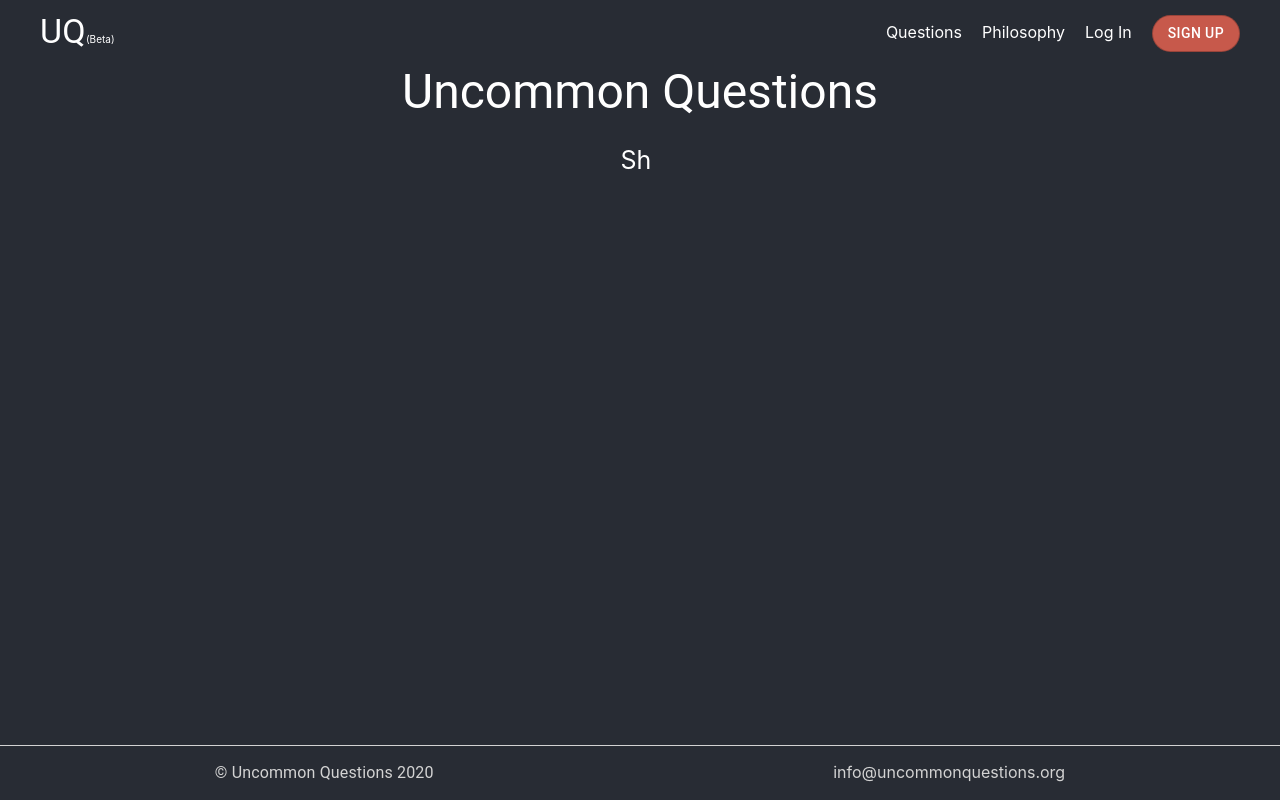
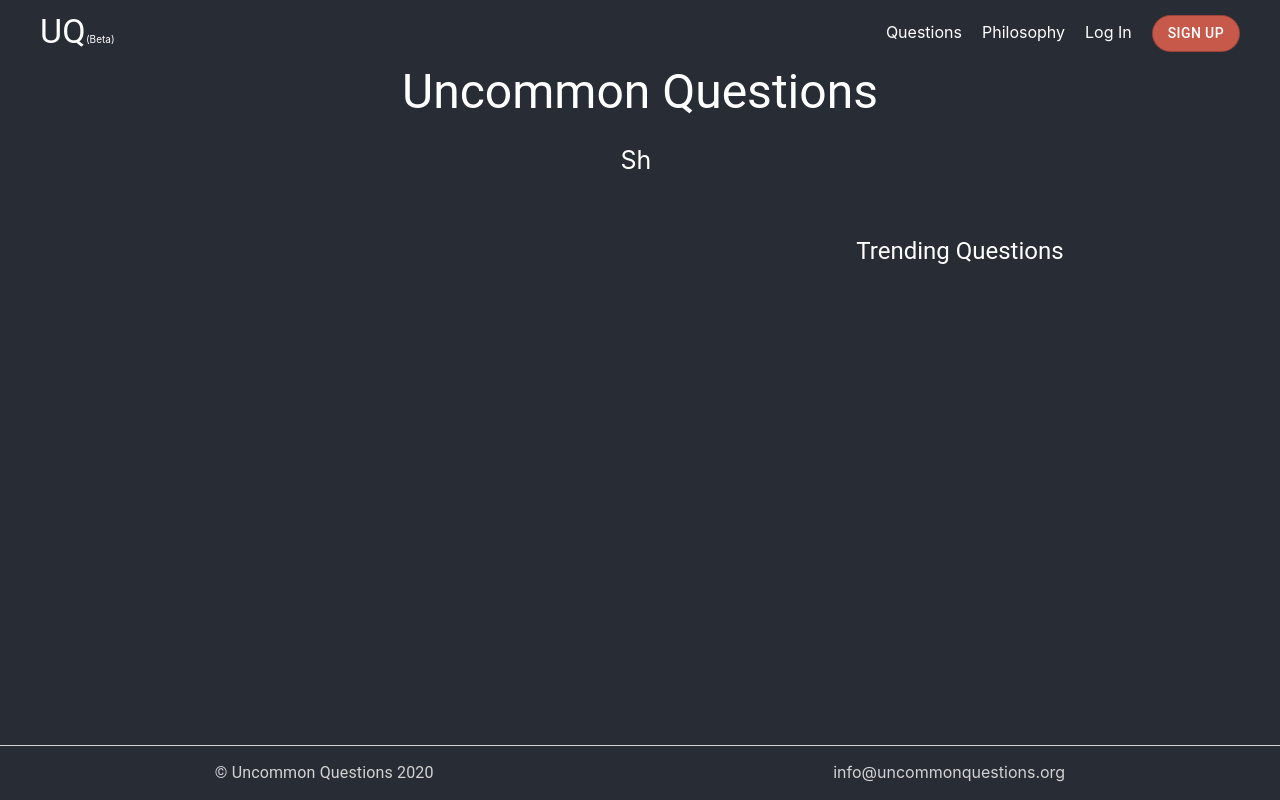
Before and after one commit to tdavis3/uncommonquestions, a React (Create React App) app: page / in a window 1280 px wide. Built offline with nearby package versions, Linux system fonts and the light colour scheme.

Commit message:
added trending questions section

```diff
--- a/src/components/layout/Landing.js
+++ b/src/components/layout/Landing.js
@@ -1,9 +1,9 @@
 import React from "react";
-
 import makeStyles from '@material-ui/core/styles/makeStyles';
-import {Typography} from "@material-ui/core";
+import {Grid, Typography} from "@material-ui/core";
 import Typical from 'react-typical';
 import questions from '../../utils/animatedQuestions';
+import Trending from "./Trending";
 
 const useStyles = makeStyles({
     root: {
@@ -12,6 +12,9 @@ const useStyles = makeStyles({
     },
     animatedType: {
         fontSize: 25
+    },
+    body: {
+        marginTop: 60
     }
 });
 
@@ -26,6 +29,14 @@ const Landing = () => {
                 wrapper={"p"}
                 className={classes.animatedType}
             />
+            <Grid container className={classes.body}>
+                <Grid item xs={6}>
+
+                </Grid>
+                <Grid item xs={6}>
+                    <Trending/>
+                </Grid>
+            </Grid>
         </div>
     );
 };
--- /dev/null
+++ b/src/components/layout/Trending.js
@@ -0,0 +1,22 @@
+import React from "react";
+import makeStyles from "@material-ui/core/styles/makeStyles";
+import {Typography} from "@material-ui/core";
+
+const useStyles = makeStyles({
+    root: {
+        color: "white",
+        alignItems: "baseline"
+    },
+    animatedType: {
+        fontSize: 25
+    }
+});
+
+const Trending = () => {
+    const classes = useStyles();
+    return (
+        <Typography variant={"h5"}>Trending Questions</Typography>
+    );
+}
+
+export default Trending;
```
Also changed, not shown: 19 other files (tests, documents, lock files or other folders).
